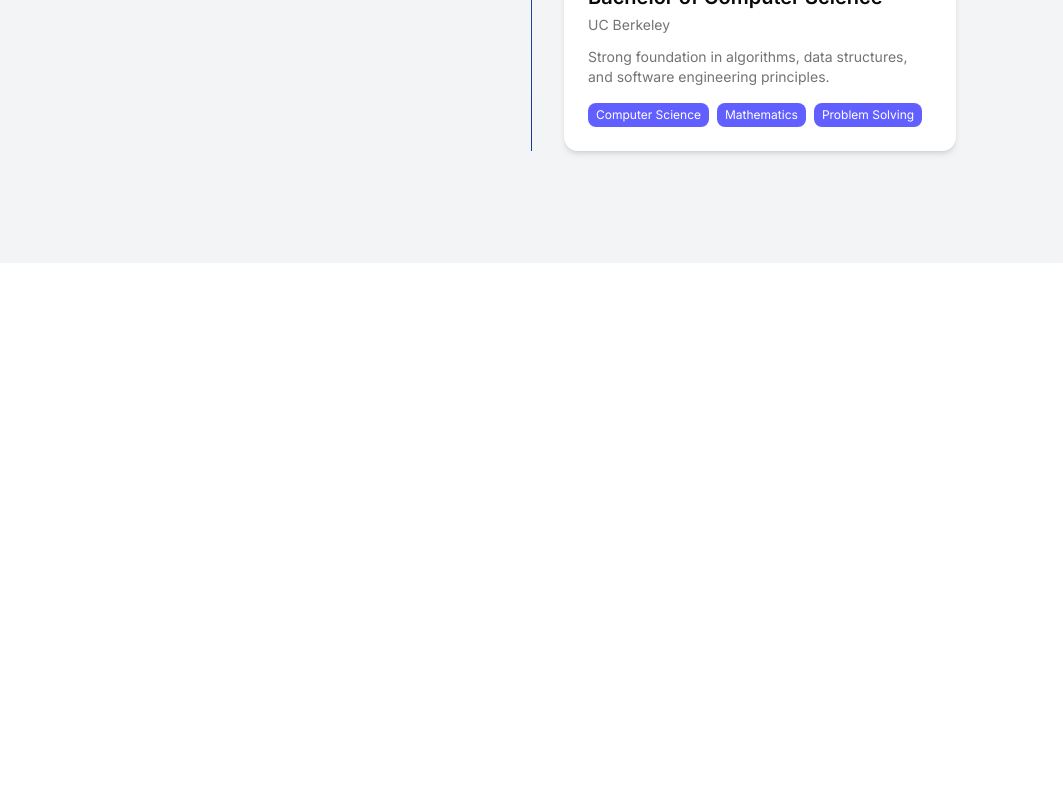
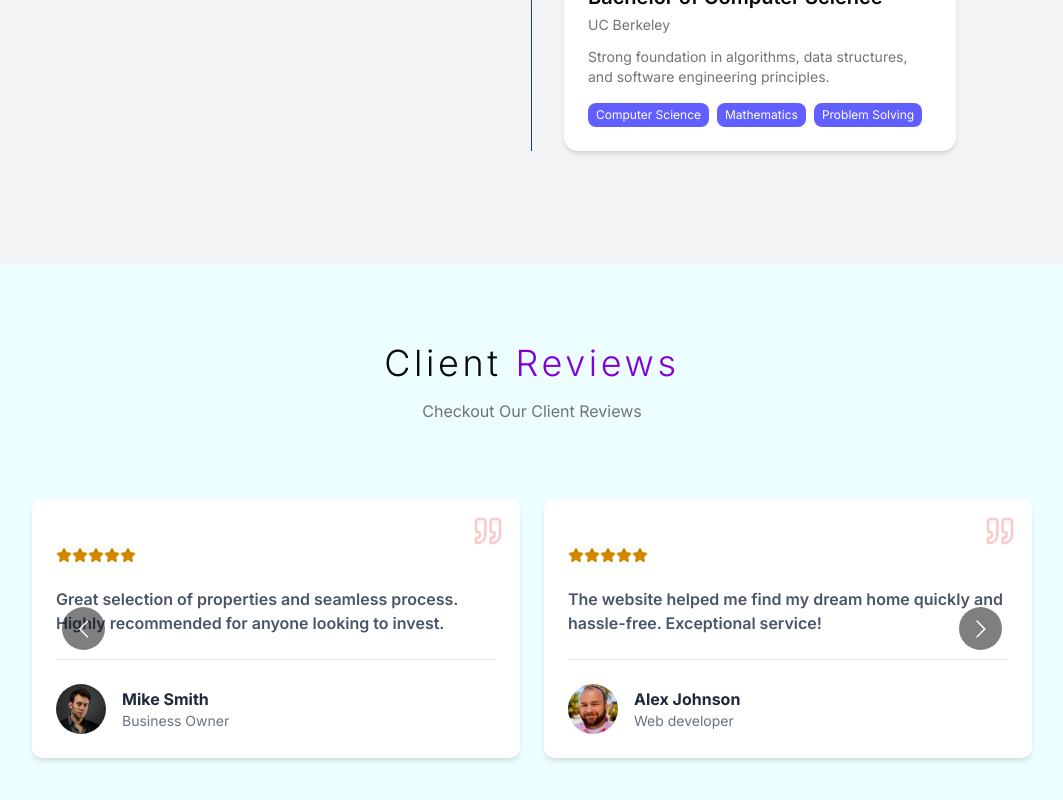
Before and after one commit to creativeloc/dev-portfolio2026, a Next.js app: page / in a window 1280 px wide. Shown: the part 6793-7593 px from the top of the page, without its empty margins (108-1171 px from the left). Before the commit the page ends 7056 px from the top, so only its background shows below. Built offline with nearby package versions, Linux system fonts and the light colour scheme.

Commit message:
implemented client review section

```diff
--- /dev/null
+++ b/components/Home/ClientReview/ClientReview.tsx
@@ -0,0 +1,58 @@
+"use client"
+
+import SectionHeading from "@/components/Helper/SectionHeading"
+import { userReviewData } from "@/data"
+
+import Carousel from "react-multi-carousel"
+import "react-multi-carousel/lib/styles.css"
+import ReviewCard from "./ReviewCard"
+
+const ClientReview = () => {
+  const responsive = {
+    desktop: {
+      breakpoint: { max: 3000, min: 1324 },
+      items: 3,
+      slidesToSlide: 1 // optional, default to 1.
+    },
+    tablet: {
+      breakpoint: { max: 1324, min: 764 },
+      items: 2,
+      slidesToSlide: 1 // optional, default to 1.
+    },
+    mobile: {
+      breakpoint: { max: 764, min: 0 },
+      items: 1,
+      slidesToSlide: 1 // optional, default to 1.
+    }
+  }
+
+  return (
+    <div className="py-20 bg-cyan-50 dark:bg-gray-900">
+      <div className="w-[80%] mx-auto">
+        <SectionHeading
+          title_1="Client"
+          title_2="Reviews"
+          description="Checkout Our Client Reviews"
+        />
+        <div className="mt-14">
+          <Carousel
+            responsive={responsive}
+            infinite={true}
+            autoPlay={true}
+            autoPlaySpeed={5000}
+            arrows={true}
+          >
+            {userReviewData.map((user) => {
+              return (
+                <div key={user.id}>
+                  <ReviewCard user={user} />
+                </div>
+              )
+            })}
+          </Carousel>
+        </div>
+      </div>
+    </div>
+  )
+}
+export default ClientReview
--- /dev/null
+++ b/components/Home/ClientReview/ReviewCard.tsx
@@ -0,0 +1,48 @@
+import { QuoteIcon } from "lucide-react"
+import Image from "next/image"
+import { FaStar } from "react-icons/fa6"
+
+type ReviewCardProps = {
+  user: {
+    id: number
+    name: string
+    profession: string
+    userImage: string
+    review: string
+  }
+}
+
+const ReviewCard = ({ user }: ReviewCardProps) => {
+  return (
+    <div className="bg-white shadow-md dark:bg-gray-800 rounded-lg m-3 p-6 relative">
+      <QuoteIcon className="w-8 h-8 absolute top-4 right-4 text-red-600 dark:text-yellow-300 opacity-20" />
+      <div className="mt-6 flex items-center">
+        <FaStar className="w-4 h-4 text-yellow-600 dark:text-yellow-300" />
+        <FaStar className="w-4 h-4 text-yellow-600 dark:text-yellow-300" />
+        <FaStar className="w-4 h-4 text-yellow-600 dark:text-yellow-300" />
+        <FaStar className="w-4 h-4 text-yellow-600 dark:text-yellow-300" />
+        <FaStar className="w-4 h-4 text-yellow-600 dark:text-yellow-300" />
+      </div>
+      <p className="mt-6 text-base text-gray-600 dark:text-gray-300 font-semibold">
+        {user.review}
+      </p>
+      <div className="w-full h-[1.2px] bg-gray-600 dark:bg-gray-300 opacity-10 mt-6 mb-6"></div>
+      <div className="flex items-center space-x-4">
+        <Image
+          src={user.userImage}
+          alt="img"
+          width={50}
+          height={50}
+          className="rounded-full"
+        />
+        <div>
+          <h1 className="font-bold text-gray-800 dark:text-gray-200">
+            {user.name}
+          </h1>
+          <p className="text-sm text-gray-500">{user.profession}</p>
+        </div>
+      </div>
+    </div>
+  )
+}
+export default ReviewCard
--- a/components/Home/Home.tsx
+++ b/components/Home/Home.tsx
@@ -1,4 +1,5 @@
 import About from "./About/About"
+import ClientReview from "./ClientReview/ClientReview"
 import Experience from "./Experience/Experience"
 import Hero from "./Hero/Hero"
 import Project from "./Project/Project"
@@ -12,6 +13,7 @@ const Home = () => {
       <Skills />
       <Project />
       <Experience />
+      <ClientReview />
     </div>
   )
 }
--- a/package.json
+++ b/package.json
@@ -9,8 +9,8 @@
     "lint": "eslint"
   },
   "dependencies": {
+    "@base-ui/react": "^1.6.0",
     "@radix-ui/react-slot": "^1.2.4",
-    "@base-ui/react": "^1.6.0",
     "class-variance-authority": "^0.7.1",
     "clsx": "^2.1.1",
     "lucide-react": "^1.24.0",
@@ -19,6 +19,7 @@
     "react": "19.2.3",
     "react-dom": "19.2.3",
     "react-icons": "^5.7.0",
+    "react-multi-carousel": "^2.8.6",
     "react-type-animation": "^3.2.0",
     "shadcn": "^4.13.0",
     "tailwind-merge": "^3.6.0",
```
Also changed, not shown: 1 other file (tests, documents, lock files or other folders).
